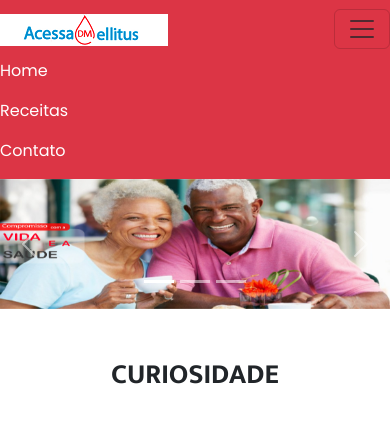
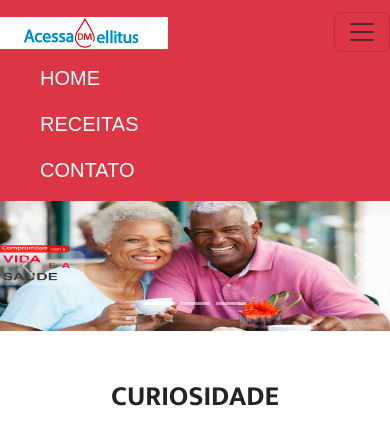
Before and after one commit to gabrielsantiag0/site-Porti, a PHP site: page / in a window 390 px wide, after a click that opens the changed part. Shown: the top 433 px of the page. Run offline with PHP 8.4, Linux system fonts and the light colour scheme.

Commit message:
arrumando o navbar, deixando alinhado e responsivo

```diff
--- a/Css/estilo.css
+++ b/Css/estilo.css
@@ -57,6 +57,7 @@ footer{
     font-family: 'Roboto Slab', serif;
 }
 
+.collapse
 .ajscon{
     display: flex;
     justify-content: center;
@@ -93,8 +94,23 @@ footer{
     text-transform: uppercase;
 }
 
+.text-white{
+    font-family: Arial, Helvetica, sans-serif;
+    text-transform: uppercase;
+}
+
+.ajus li{
+    padding-left: 40px;
+}
+
 div .collapse ul{
-    padding-left: 600px;
+    padding-left: 470px;
+}
+
+@media (max-width: 1400px) {
+    div .collapse ul{
+        padding-left: 300px;
+    }
 }
 @media (max-width: 1000px) {
     div .collapse ul{
--- a/index.php
+++ b/index.php
@@ -58,7 +58,7 @@
                                 </div>
                                 <div class="modal-body">
                                     <div class="container">
-                                        <p class="fs-4 modalfont">
+                                        <p class="fs-5 modalfont">
                                             &nbsp; &nbsp; Em algumas pessoas, o sistema imunológico ataca equivocadamente as
                                             células beta. Logo, pouca ou nenhuma insulina é liberada para o corpo.
                                             Como resultado, a glicose fica no sangue, em vez de ser usada como
@@ -110,7 +110,7 @@
                                 </div>
                                 <div class="modal-body">
                                     <div class="container">
-                                        <p class="fs-4 modalfont">
+                                        <p class="fs-5 modalfont">
                                           &nbsp; &nbsp;  O tipo 2 aparece quando o organismo não consegue usar adquadamente a insulina que produzir;
                                             ou não produz insulina suficiente para controla a taxa de glicemia. Cerca de 90%
                                             das pessoas com diabetes têm o Tipo 2. Ele se manifesta mais frequentemente em adultos,
--- a/menu.php
+++ b/menu.php
@@ -10,20 +10,20 @@
 <body>
 <nav class="navbar navbar-expand-lg bg-danger">
   <div class="container-fluid">
-    <a class="navbar-brand text-white" href="index.php"><img src="Img/logopequenaweb.png" alt=""></a>
+    <a class="navbar-brand text-white fs-2" href="index.php"><img src="Img/logopequenaweb.png" alt=""></a>
     <button class="navbar-toggler" type="button" data-bs-toggle="collapse" data-bs-target="#navbarSupportedContent" aria-controls="navbarSupportedContent" aria-expanded="false" aria-label="Toggle navigation">
       <span class="navbar-toggler-icon"></span>
     </button>
     <div class="collapse navbar-collapse" id="navbarSupportedContent">
       <ul class="navbar-nav ajus">
         <li class="nav-item">
-          <a class="nav-link active text-white"  href="index.php">Home</a>
+          <a class="nav-link active text-white  fs-5"  href="index.php">Home</a>
         </li>
         <li class="nav-item">
-          <a class="nav-link text-white" href="receita.php">Receitas</a>
+          <a class="nav-link text-white fs-5" href="receita.php">Receitas</a>
         </li>
         <li class="nav-item">
-          <a class="nav-link text-white" href="#contato">Contato</a>
+          <a class="nav-link text-white fs-5" href="#contato">Contato</a>
         </li>
       </ul>
     </div>
```
